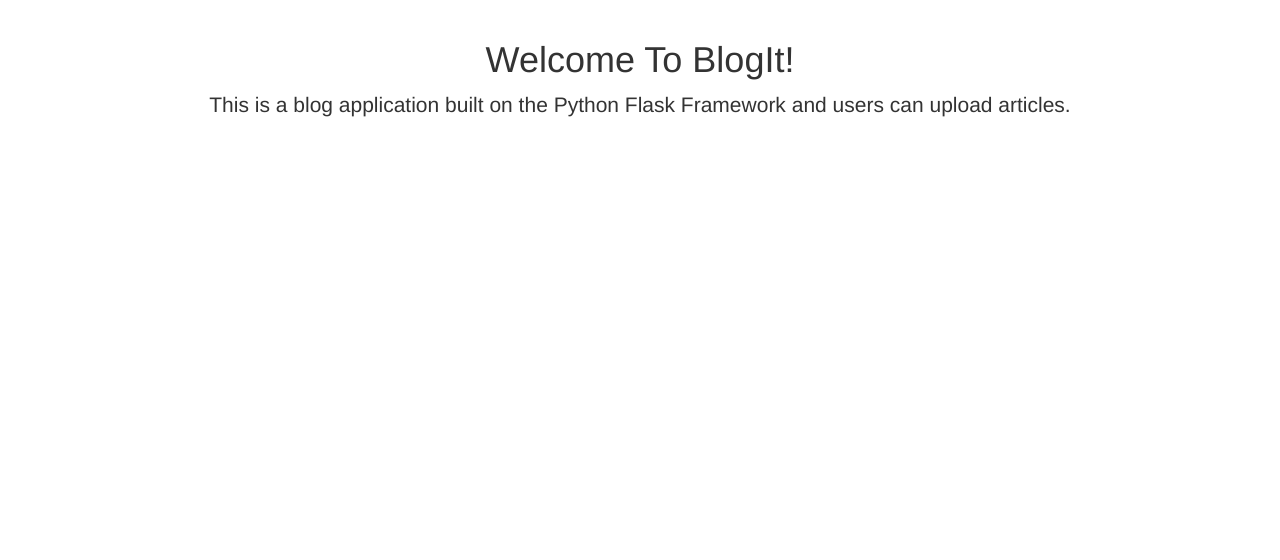
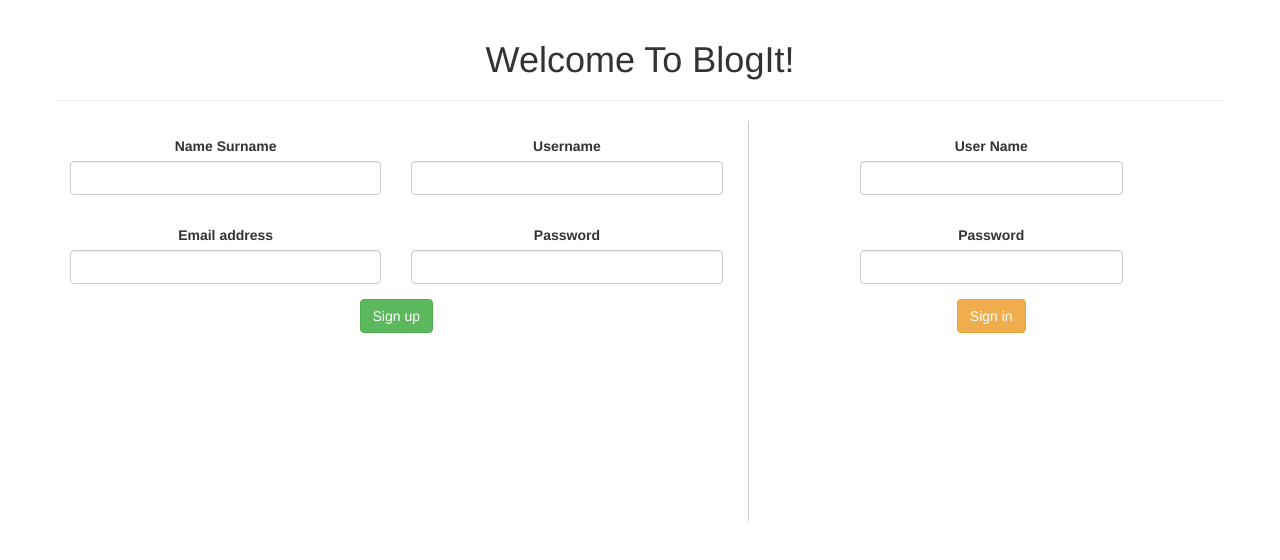
Before and after one commit to 0Bykush0/flask_blog, a Flask app: page / in a window 1280 px wide. Shown: the part 52-612 px from the top of the page. Run offline with Flask 3, Linux system fonts and the light colour scheme; some libraries are stand-ins or nearby versions.

Commit message:
adding SQLAlchemy database adding sing in and sign up form adding style.css file

```diff
--- a/app.py
+++ b/app.py
@@ -1,7 +1,46 @@
 from flask import Flask, render_template
 from article_data import Articles
+from flask_sqlalchemy import SQLAlchemy
+from datetime import datetime
 
 app = Flask(__name__)
+
+app.config['SQLALCHEMY_DATABASE_URI'] = 'sqlite:///db.sqlite3'
+app.config['SQLALCHEMY_TRACK_MODIFICATION'] = True
+
+db = SQLAlchemy(app)
+
+
+class Article(db.Model):
+    id = db.Column(db.Integer, primary_key=True, nullable=False, autoincrement=True)
+    title = db.Column(db.String(100))
+    description = db.Column(db.String())
+    created_on = db.Column(db.Date, default=datetime.utcnow(), nullable=False)
+
+    def __init__(self, title, description, created_on):
+        self.title = title
+        self.description = description
+        self.created_on = created_on
+
+
+class Users(db.Model):
+    id = db.Column(db.Integer, primary_key=True, nullable=False, autoincrement=True)
+    name = db.Column(db.String(100))
+    email = db.Column(db.String(100))
+    username = db.Column(db.String(100))
+    password = db.Column(db.String(30))
+    registered_on = db.Column(db.Date, default=datetime.utcnow(), nullable=False)
+
+    def __init__(self, name, email, username, password, registered_on):
+        self.name = name
+        self.email = email
+        self.username = username
+        self.password = password
+        self.registered_on = registered_on
+
+
+with app.app_context():
+    db.create_all()
 
 Articles = Articles()
 
--- /dev/null
+++ b/static/style.css
@@ -0,0 +1,10 @@
+.vertical-divider {
+    border-left: 1px solid #ccc;
+    height: 50%;
+    margin-left: 10px;
+}
+
+.singUpForm {
+    padding-top: 15px;
+    padding-bottom: 15px;
+}
--- a/templates/home.html
+++ b/templates/home.html
@@ -1,11 +1,47 @@
 <!-- @format -->
 
 {% extends 'layout.html' %} {% block body %}
-<div class="jumbtron text-center">
-  <h1>Welcome To BlogIt!</h1>
-  <p class="lead">
-    This is a blog application built on the Python Flask Framework and users can
-    upload articles.
-  </p>
+<div class="row text-center ">
+    <h1>Welcome To BlogIt!</h1>
+    <hr>
+    <div class="col-sm-7">
+        <form>
+            <div class="row">
+                <div class="mb-3 col-sm-6 singUpForm">
+                    <label for="InputName" class="form-label">Name Surname</label>
+                    <input type="text" class="form-control" id="InputName">
+                </div>
+                <div class="mb-3 col-sm-6 singUpForm">
+                    <label for="InputUsername" class="form-label">Username</label>
+                    <input type="text" class="form-control" id="InputUsername">
+                </div>
+            </div>
+            <div class="row">
+                <div class="mb-3 col-sm-6 singUpForm">
+                    <label for="InputEmail" class="form-label">Email address</label>
+                    <input type="email" class="form-control" id="InputEmail" aria-describedby="emailHelp">
+                </div>
+                <div class="mb-3 col-sm-6 singUpForm">
+                    <label for="InputPassword" class="form-label">Password</label>
+                    <input type="password" class="form-control" id="InputPassword">
+                </div>
+            </div>
+            <button type="submit" class="btn btn-success">Sign up</button>
+        </form>
+    </div>
+    <div class="col-sm-1 vertical-divider"></div>
+    <div class="col-sm-3">
+        <form method="post">
+            <div class="singUpForm">
+                <label for="SingUpUsername">User Name</label>
+                <input id="SingUpUsername" type="text" class="form-control">
+            </div>
+            <div class="singUpForm">
+                <label for="SingUpPassword">Password</label>
+                <input id="SingUpPassword" type="password" class="form-control">
+            </div>
+            <button type="submit" class="btn btn-warning">Sign in</button>
+        </form>
+    </div>
 </div>
 {% endblock %}
--- a/templates/layout.html
+++ b/templates/layout.html
@@ -2,12 +2,13 @@
 
 <html lang="en">
 <head>
-    <meta charset="UTF-8" />
+    <meta charset="UTF-8"/>
     <title>Erdem's Flask Blog</title>
     <link
             rel="stylesheet"
             href="https://maxcdn.bootstrapcdn.com/bootstrap/3.3.7/css/bootstrap.min.css"
     />
+    <link rel="stylesheet" href="{{url_for('static', filename='style.css') }}">
 </head>
 <body>
 {% include 'includes/_navbar.html' %}
```
Also changed, not shown: db.py (deleted, +0 -7 lines), templates/includes/_navbar.html (indentation only). Lines whose indentation alone changed are shown as unchanged.
